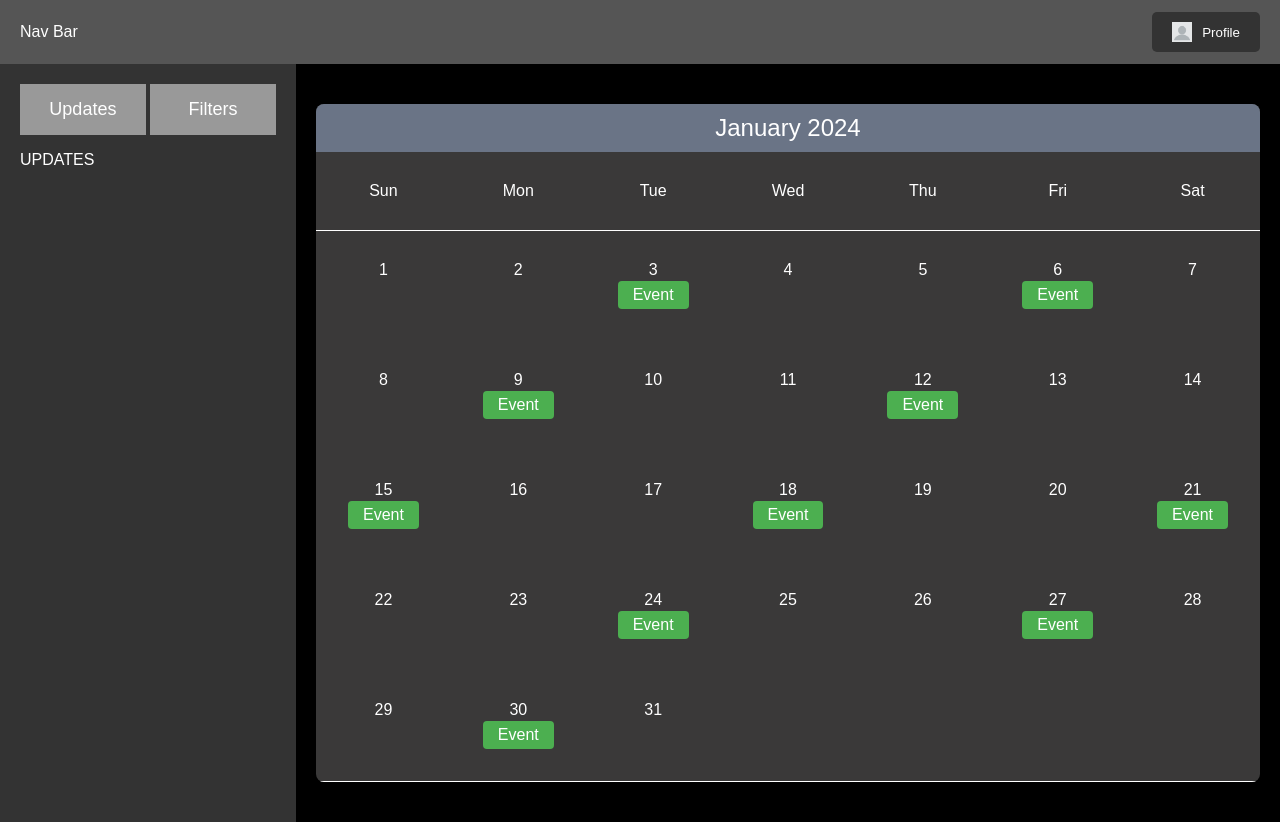
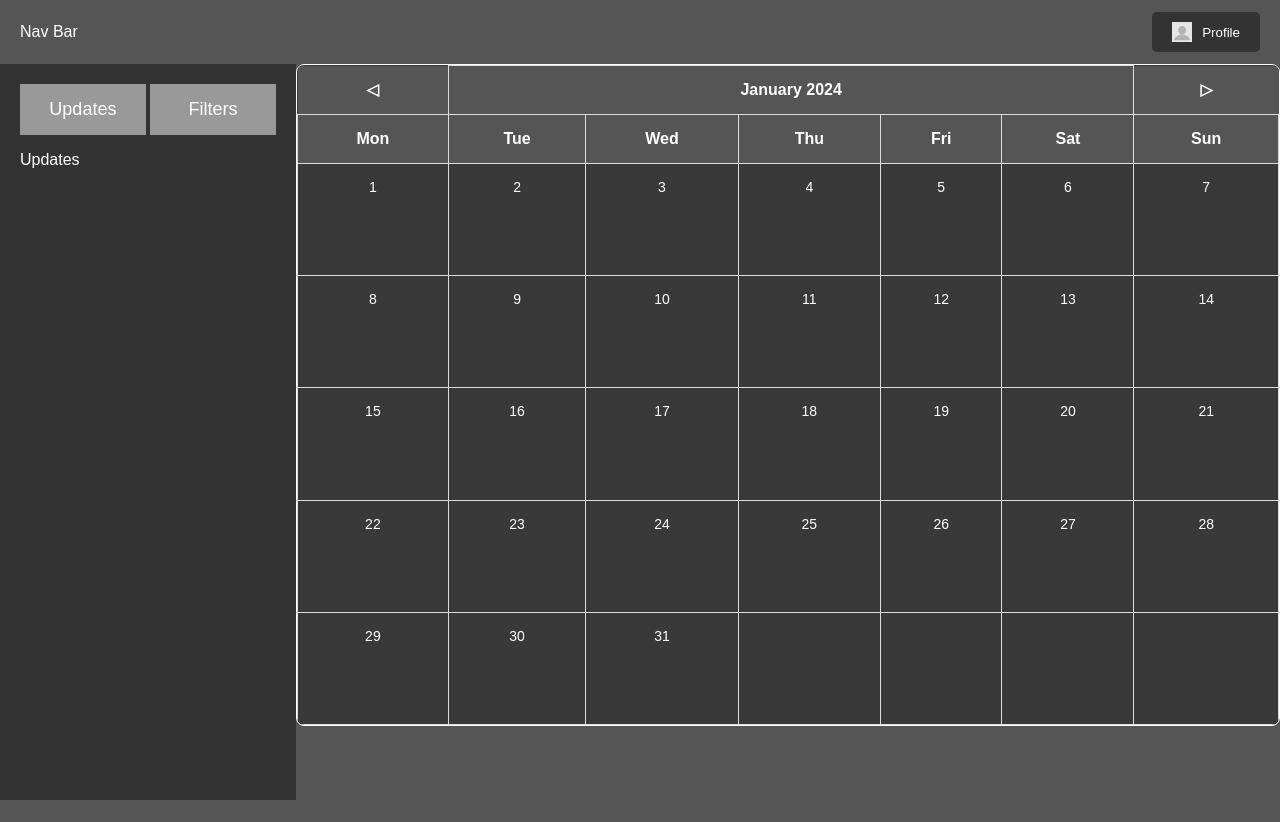
Before and after one commit to aryan12cc/iiith-calendar, a website: page public/calendar.html in a window 1280 px wide. After the commit the page ends 800 px from the top, so only its background shows below. Drawn offline with Linux system fonts and the light colour scheme; no server answers.

Commit message:
change calendar + refactor calendar.js

```diff
--- a/public/calendar.css
+++ b/public/calendar.css
@@ -5,6 +5,7 @@ body {
     display: flex;
     flex-direction: column;
     height: 100vh;
+    background-color: #555;
 }
 
 #nav-bar {
@@ -25,13 +26,13 @@ body {
     border-radius: 5px;
     cursor: pointer;
     display: flex;
-    align-items: center; /* Center items vertically within the button */
+    align-items: center;
 }
 
 #profile-button img {
-    width: 20px; /* Set the width of the image */
-    height: 20px; /* Set the height of the image */
-    margin-right: 10px; /* Add some margin to the right of the image */
+    width: 20px;
+    height: 20px;
+    margin-right: 10px;
 }
 
 #container {
@@ -46,54 +47,6 @@ body {
     padding: 20px;
 }
 
-#content {
-    flex: 1;
-    padding: 20px;
-    font-family: 'Arial', sans-serif;
-    background-color: #000000;
-    color: #fff;
-}
-
-  .calendar {
-    max-width: 1500px;
-    margin: 20px auto;
-    background-color: #3a3939;
-    box-shadow: 0 0 10px rgba(0, 0, 0, 0.1);
-    border-radius: 8px;
-    overflow: hidden;
-    color: #fff;
-  }
-
-  .calendar-header {
-    background-color: #6a7486;
-    color: #fff;
-    padding: 10px;
-    text-align: center;
-    font-size: 1.5em;
-  }
-
-  .calendar-days {
-    display: grid;
-    grid-template-columns: repeat(7, 1fr);
-    border-bottom: 1px solid #ffffff;
-  }
-
-  .calendar-day {
-    padding: 30px;
-    text-align: center;
-  }
-
-  .calendar-day:hover {
-    background-color: #484747;
-  }
-
-  .event {
-    background-color: #4caf50;
-    color: #fff;
-    padding: 5px;
-    margin: 2px;
-    border-radius: 4px;
-  }
 .button {
   display: block;
   border:none;
@@ -107,3 +60,57 @@ body {
 .button-container {
   display: flex;
 }
+
+#calendar-container {
+  background-color: #3a3939;
+  border: 1px solid white;
+  border-radius: 8px;
+  overflow: hidden;
+  height: 660px;
+  width: 1500px;
+}
+
+table {
+  flex: 1;
+  height: 100%;
+  width: 100%;
+  border-collapse: collapse;
+}
+
+th, td {
+  padding: 15px;
+  text-align: center;
+  border: 1px solid #ddd;
+}
+
+th {
+  background-color: #555555;
+  color: white;
+}
+
+td {
+  color: white;
+  cursor: pointer;
+  transition: background-color 0.3s;
+}
+
+td:hover {
+  background-color: #555;
+}
+
+td:not(:empty) {
+  font-size: 14px;
+  vertical-align: top;
+}
+
+.prev-next-button {
+  background-color: #555555;
+  color: white;
+  padding: 10px;
+  border: none;
+  cursor: pointer;
+}
+
+.prev-next-button:hover {
+  background-color: #2980b9;
+}
--- a/public/calendar.html
+++ b/public/calendar.html
@@ -3,7 +3,7 @@
 <head>
     <meta charset="UTF-8">
     <meta name="viewport" content="width=device-width, initial-scale=1.0">
-    <title>Your Page Title</title>
+    <title>My Calendar</title>
     <link rel="stylesheet" href="calendar.css">
 </head>
 <body>
@@ -18,33 +18,15 @@
         <div id="left-window">
             <!-- Content for the left window -->
             <div class="button-container">
-            <button onclick="change_textupdate()" class ="button" id="update-button">Updates</button>
+            <button class="button" id="update-button">Updates</button>
             <span>&nbsp</span>
-            <button onclick="change_textfilters()" class ="button" id="filters-button">Filters </button>
+            <button class="button" id="filters-button">Filters </button>
             </div>
             <div>
-            <p id="contentleft">UPDATES</p>
+            <p id="contentleft">Updates</p>
             </div>
         </div>
-
-        <div id="content">
-            <!-- Content for the main content window -->
-            <div class="calendar">
-                <div class="calendar-header">January 2024</div>
-                <div class="calendar-days">
-                  <div class="calendar-day">Sun</div>
-                  <div class="calendar-day">Mon</div>
-                  <div class="calendar-day">Tue</div>
-                  <div class="calendar-day">Wed</div>
-                  <div class="calendar-day">Thu</div>
-                  <div class="calendar-day">Fri</div>
-                  <div class="calendar-day">Sat</div>
-                </div>
-                <div class="calendar-days">
-                  <!-- Days will go here -->
-                </div>
-              </div>
-        </div>
+        <div id="calendar-container"></div>
     </div>
     <script src="calendar.js"></script>
 </body>
--- a/public/calendar.js
+++ b/public/calendar.js
@@ -19,26 +19,110 @@ fetch('/api/CheckLogin', {
       console.error('Error:', error);
   })
 
-// Dynamically populate the calendar days
-const calendarDays = document.querySelector('.calendar-days:last-child');
+document.addEventListener('DOMContentLoaded', function () {
 
-for (let i = 1; i <= 31; i++) {
-  const dayElement = document.createElement('div');
-  dayElement.classList.add('calendar-day');
-  dayElement.textContent = i;
-  calendarDays.appendChild(dayElement);
+  let updateButtonId = document.getElementById("update-button");
+  let filtersButtonId = document.getElementById("filters-button");
 
-  // Add sample events for demonstration purposes
-  if (i % 3 === 0) {
-    const eventElement = document.createElement('div');
-    eventElement.classList.add('event');
-    eventElement.textContent = 'Event';
-    dayElement.appendChild(eventElement);
+  updateButtonId.addEventListener('click', function (event) {
+    event.preventDefault();
+    document.getElementById("contentleft").innerHTML = "Updates";
+  });
+
+  filtersButtonId.addEventListener('click', function (event) {
+    event.preventDefault();
+    document.getElementById("contentleft").innerHTML = "Filters";
+  });
+  const calendarContainer = document.getElementById('calendar-container');
+  let currentYear, currentMonth;
+
+  function renderCalendar(year, month) {
+      const currentDate = new Date();
+      currentYear = year || currentDate.getFullYear();
+      currentMonth = month || currentDate.getMonth();
+
+      const daysInMonth = new Date(currentYear, currentMonth + 1, 0).getDate();
+      const firstDay = new Date(currentYear, currentMonth, 1).getDay();
+
+      const calendarHTML = generateCalendarHTML(daysInMonth, firstDay);
+      calendarContainer.innerHTML = calendarHTML;
+
+      updateMonthHeader();
+      addEventListeners();
   }
-}
-function change_textupdate(){
-  document.getElementById("contentleft").innerHTML="UPDATES";
-}
-function change_textfilters(){
-  document.getElementById("contentleft").innerHTML="FILTERS";
-}
+
+  function generateCalendarHTML(daysInMonth, firstDay) {
+    firstDay = firstDay - 1;
+    if(firstDay == -1) firstDay = 6;
+    let dayCount = 1;
+    let calendarHTML = '<table>';
+    calendarHTML += '<thead><tr><th class="prev-next-button" onclick="prevMonth()">&#9665;</th>';
+    calendarHTML += `<th colspan="5">${getMonthName(currentMonth)} ${currentYear}</th>`;
+    calendarHTML += '<th class="prev-next-button" onclick="nextMonth()">&#9655;</th></tr>';
+    calendarHTML += '<tr><th>Mon</th><th>Tue</th><th>Wed</th><th>Thu</th><th>Fri</th><th>Sat</th><th>Sun</th></tr></thead>';
+    const numRows = Math.ceil((daysInMonth + firstDay) / 7);
+    for (let i = 0; i < numRows; i++) {
+        calendarHTML += '<tr>';
+
+        for (let j = 0; j < 7; j++) {
+            if (i === 0 && j < firstDay) {
+                calendarHTML += '<td></td>';
+            } else if (dayCount <= daysInMonth) {
+                calendarHTML += `<td>${dayCount}</td>`;
+                dayCount++;
+            } else {
+                calendarHTML += '<td></td>';
+            }
+        }
+
+        calendarHTML += '</tr>';
+    }
+
+    calendarHTML += '</table>';
+    return calendarHTML;
+  }
+
+  function getMonthName(monthIndex) {
+      const months = ['January', 'February', 'March', 'April', 'May', 'June', 'July', 'August', 'September', 'October', 'November', 'December'];
+      return months[monthIndex];
+  }
+
+  function updateMonthHeader() {
+      const monthHeader = calendarContainer.querySelector('th[colspan="5"]');
+      monthHeader.textContent = `${getMonthName(currentMonth)} ${currentYear}`;
+  }
+
+  function addEventListeners() {
+      const allDays = document.querySelectorAll('#calendar-container table td');
+      allDays.forEach(day => {
+          if (day.textContent !== '') {
+              day.addEventListener('click', handleDayClick);
+          }
+      });
+  }
+
+  function handleDayClick(event) {
+      const selectedDay = event.target.textContent;
+      alert(`You clicked on ${getMonthName(currentMonth)} ${selectedDay}, ${currentYear}`);
+  }
+
+  window.prevMonth = function () {
+      currentMonth--;
+      if (currentMonth < 0) {
+          currentMonth = 11;
+          currentYear--;
+      }
+      renderCalendar(currentYear, currentMonth);
+  };
+
+  window.nextMonth = function () {
+      currentMonth++;
+      if (currentMonth > 11) {
+          currentMonth = 0;
+          currentYear++;
+      }
+      renderCalendar(currentYear, currentMonth);
+  };
+
+  renderCalendar();
+});
```
Lines whose indentation alone changed are shown as unchanged.
